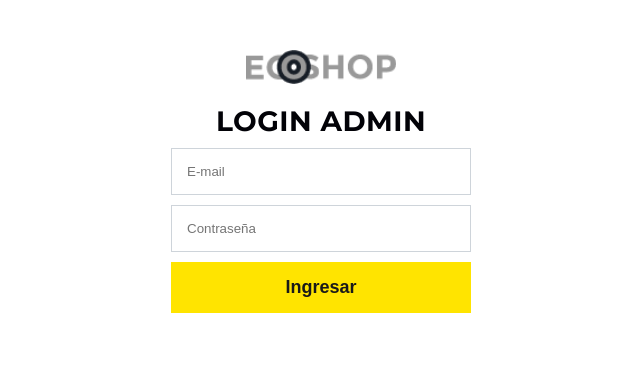
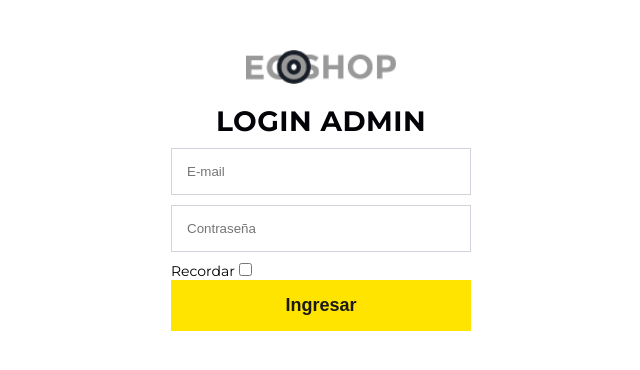
Before and after one commit to fedegrimo/grupo_7_EcoShop, a Node server app: page /backend in a window 1280 px wide. Shown: the top 370 px of the page, without its empty margins (319-959 px from the left). Run offline with Node 20, Linux system fonts and the light colour scheme; some libraries are stand-ins or nearby versions.

Commit message:
[UPDATE] Login Backend recordar acceso

```diff
--- a/src/controllers/backendController.js
+++ b/src/controllers/backendController.js
@@ -11,17 +11,31 @@ const usersFilePath = path.join(__dirname, '../data/usersDataBase.json');
 
 const controller = {
 	index: (req, res) => {
-
 		if(req.cookies.login){
 			users = req.cookies;
 			res.redirect('/products/list',{usersAll: users})
 		}else{
+			if (req.cookies.recordar){
 				res.render('backend',{
 					errors: [],
-				loginFail:false
+					loginFail:false,
+					oldData:{
+						email : req.cookies.email,
+						password: req.cookies.password
+					}
+				});
+			} else {
+				res.render('backend',{
+					errors: [],
+					loginFail:false,
+					oldData:{
+						email : '',
+						password: ''
+					}
 				});
 			}
 
+		}
 	},
 	login: async (req, res) => {
 		const { email, password } = req.body;
@@ -46,10 +60,17 @@ const controller = {
 				if (bcrypt.compareSync(req.body.password,verificacion.password)){
 					req.session.email = req.body.email;
 					req.session.picture = verificacion.images;
+					req.session.recordar = (req.body.recordar == 1) ? true :false;
 					req.session.admin= true;
 					res.cookie('login', 'true');
 					res.cookie('picture', verificacion.images);
-					res.cookie('email', req.body.email);
+					res.cookie('email', req.session.email);
+					if (req.body.recordar == 1){
+						res.cookie('recordar', req.session.recordar);
+						res.cookie('password', req.body.password);
+					} else {
+						res.clearCookie('recordar');
+					}
 					res.redirect('/products/list');
 				} else {
 					res.render('backend',{
@@ -70,13 +91,27 @@ const controller = {
 	logout:(req, res) => {
 		//usar res
 		res.clearCookie('login');
-		res.clearCookie('picture');
-		res.clearCookie('email');
-		//después de borrar la cookie
+		if (req.cookies.recordar){
 			res.render('backend',{
 				errors: [],
-			loginFail:false
+				loginFail:false,
+				oldData:{
+					email : req.cookies.email,
+					password: req.cookies.password
+				}
 			});
+		} else {
+			res.render('backend',{
+				errors: [],
+				loginFail:false,
+				oldData:{
+					email : '',
+					password: ''
+				}
+			});
+		}
+		//después de borrar la cookie
+
 	},
 	users: (req, res) => {
 		if(req.cookies.login){
--- a/views/backend.ejs
+++ b/views/backend.ejs
@@ -35,15 +35,22 @@
                 <input type="password" name="password" placeholder="Contraseña" value="<%= locals.oldData ? oldData.password : null %>"/>
             </div>
 
+            <div class="row">
+                <label>Recordar</label>
+                <input type="checkbox" name="recordar" value="1"/>
+            </div>
+
             <% if (locals.errors && errors.password) { %>
                 <div class="text-danger">
                     <span class="msj-error"><%= errors.password.msg %></span>
                 </div>
             <% } %>
 
-            <div class="">
+            <div class="row">
                 <input type="submit" value="Ingresar" class="btn-login"/>
             </div>
+
+
                 </form>
         </section>
     </div>
```
Lines whose indentation alone changed are shown as unchanged.
